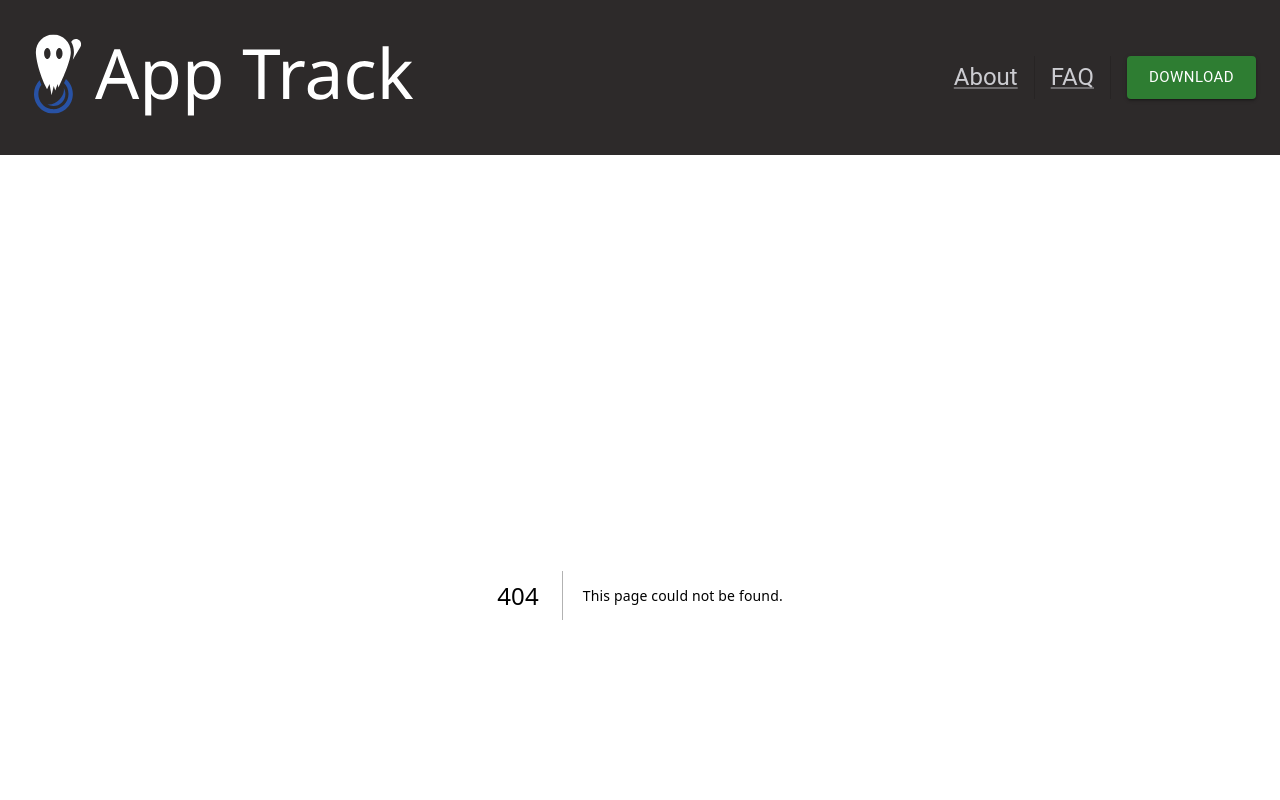
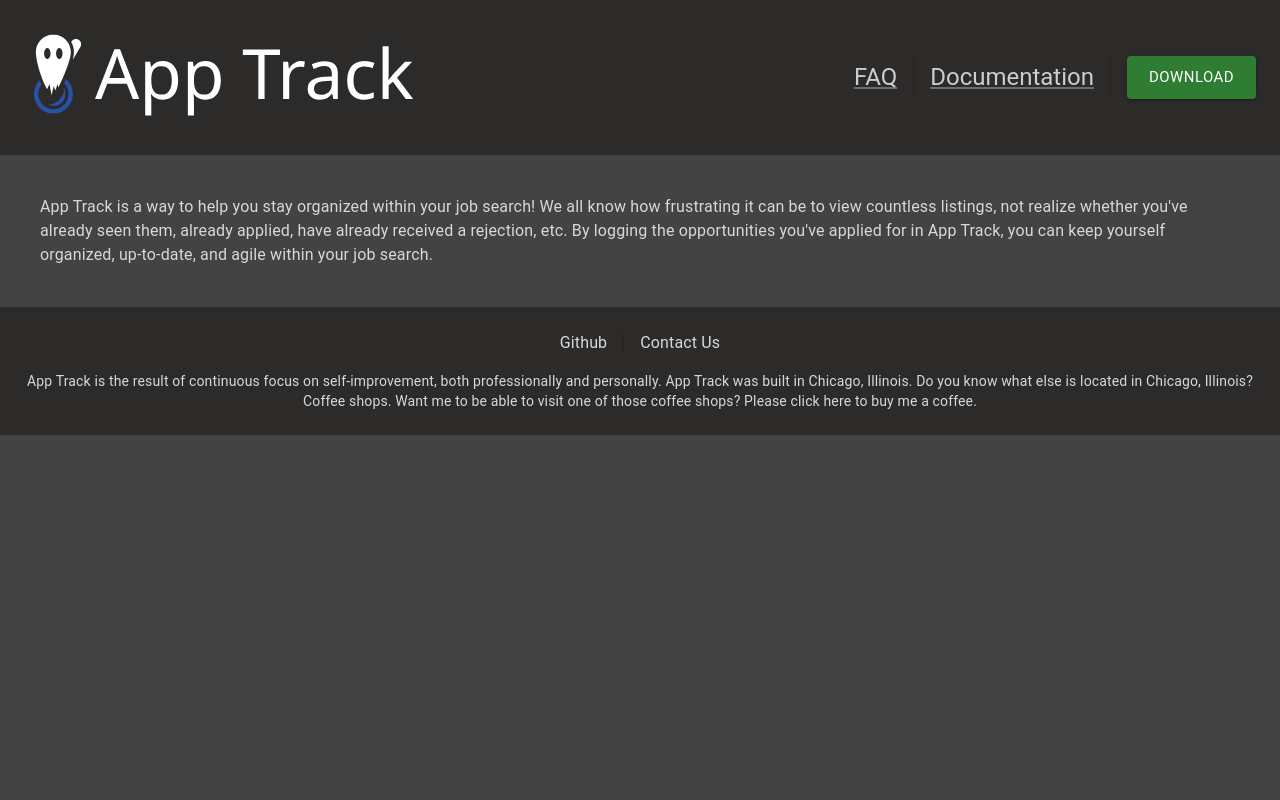
Before and after one commit to Caffeine-Driven-Development-LLC/GetAppTrack, a Next.js app: page /Documentation in a window 1280 px wide. Before the commit this address had no page. Shown: the top 800 px of the page. Built offline with nearby package versions, Linux system fonts and the light colour scheme; what @mui/material-nextjs would draw is missing.

Commit message:
swapping out the about page for a docs page

```diff
--- a/pages/About.tsx
+++ b/pages/Documentation.tsx
@@ -1,11 +1,11 @@
 import Head from "next/head";
 import {Typography} from "@mui/material";
 
-export default function About() {
+export default function Documentation() {
   return (
     <div>
       <Head>
-        <title>App Track - About</title>
+        <title>App Track - Documentation</title>
       </Head>
       <Typography>
         App Track is a way to help you stay organized within your job search! We all know how frustrating it can be to
--- a/src/app/components/header.tsx
+++ b/src/app/components/header.tsx
@@ -32,7 +32,7 @@ export default function Header() {
           />
         </Link>
         <Stack
-          direction="row-reverse"
+          direction={{xs: 'column', sm: 'row-reverse'}}
           divider={<Divider orientation="vertical" flexItem/>}
           spacing={2}
         >
@@ -48,17 +48,17 @@ export default function Header() {
             component="button"
             variant="h5"
             fontFamily="Roboto"
-            onClick={() => router.push('/FAQ')}
+            onClick={() => router.push('/Documentation')}
           >
-            FAQ
+            Documentation
           </Link>
           <Link
             component="button"
             variant="h5"
             fontFamily="Roboto"
-            onClick={() => router.push('/About')}
+            onClick={() => router.push('/FAQ')}
           >
-            About
+            FAQ
           </Link>
         </Stack>
       </Stack>
```
